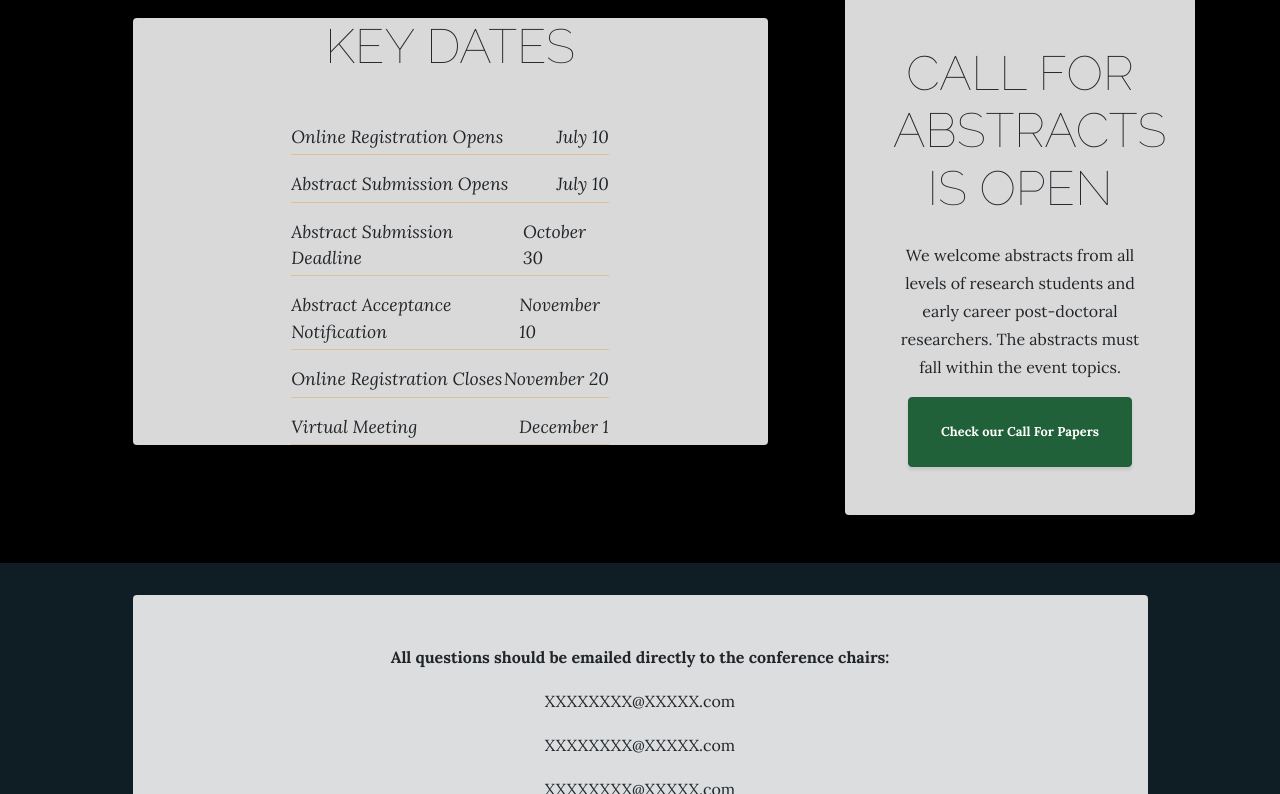
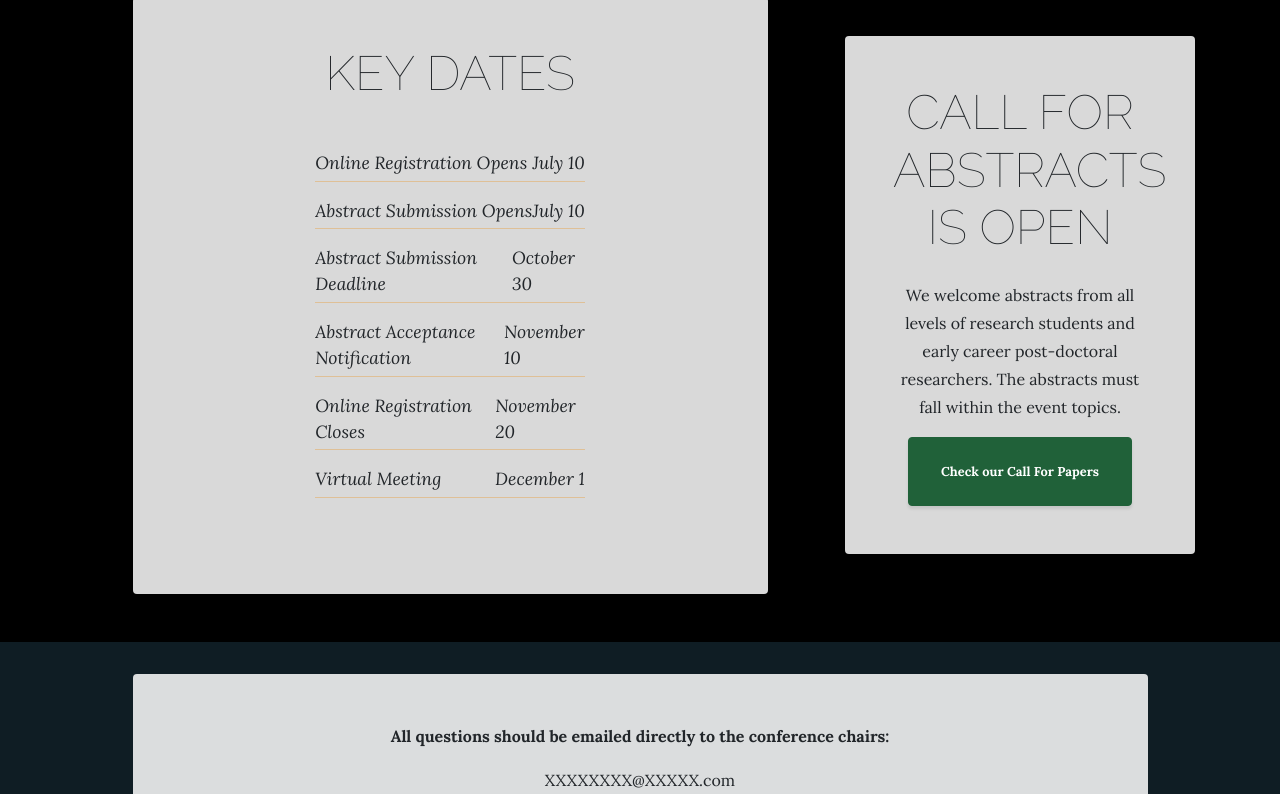
Before and after one commit to sig-drugdesign2020/sig-drugdesign2020.github.io, a website: page index.html in a window 1280 px wide. Shown: the part 721-1515 px from the top of the page. Drawn offline with Linux system fonts and the light colour scheme.

Commit message:
Update index.html

```diff
--- a/index.html
+++ b/index.html
@@ -80,7 +80,7 @@
     <div class="container">
       <div class="row align-items-center">
         <div class="col-xl-7 mx-auto">
-          <div class="cta-inner text-center rounded bg-faded">
+          <div class="intro-text text-center bg-faded p-5 rounded ml-auto">
             <h2 class="section-heading mb-5">
               <span class="section-heading-lower">Key Dates</span>
             </h2>
```
